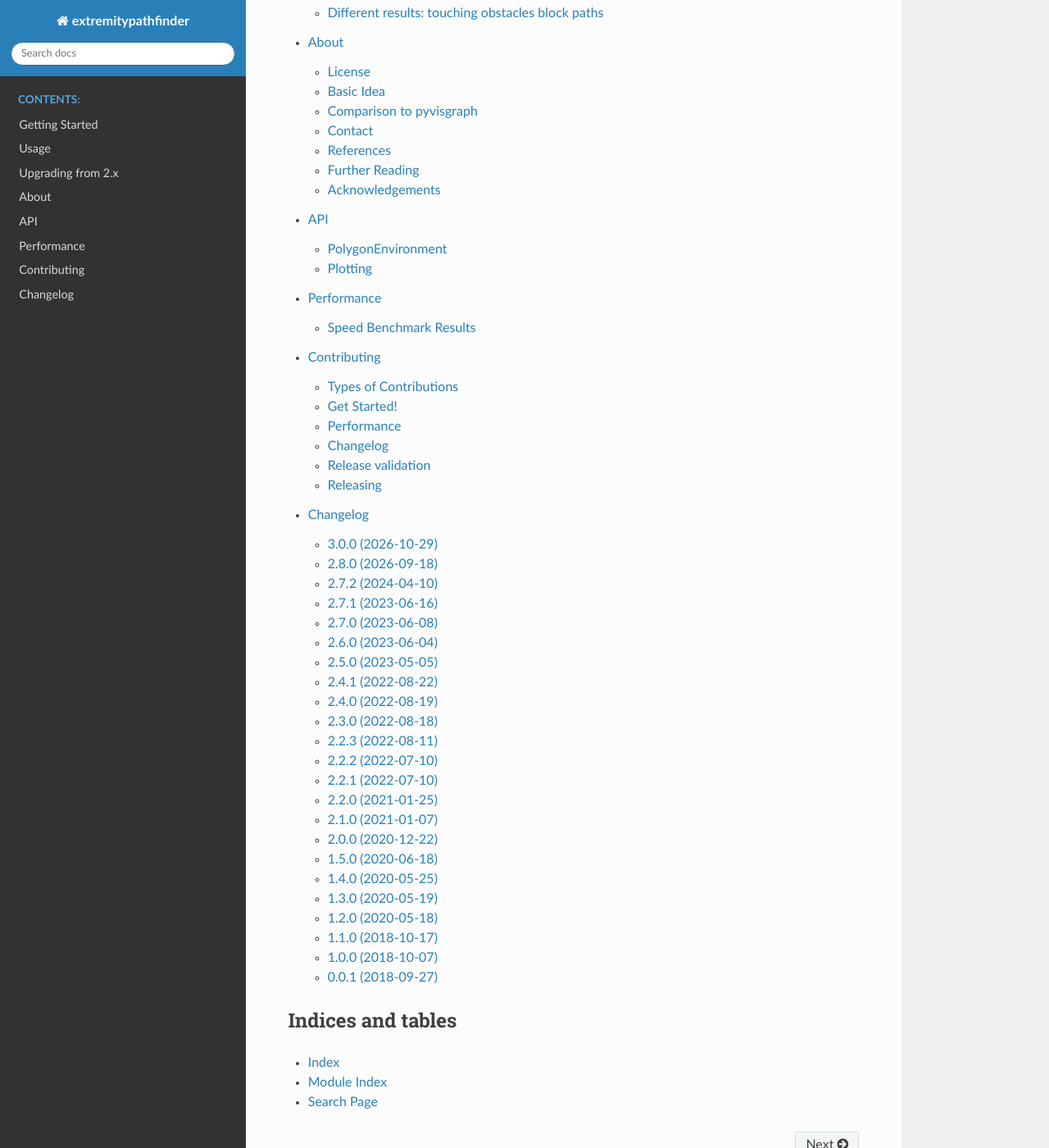
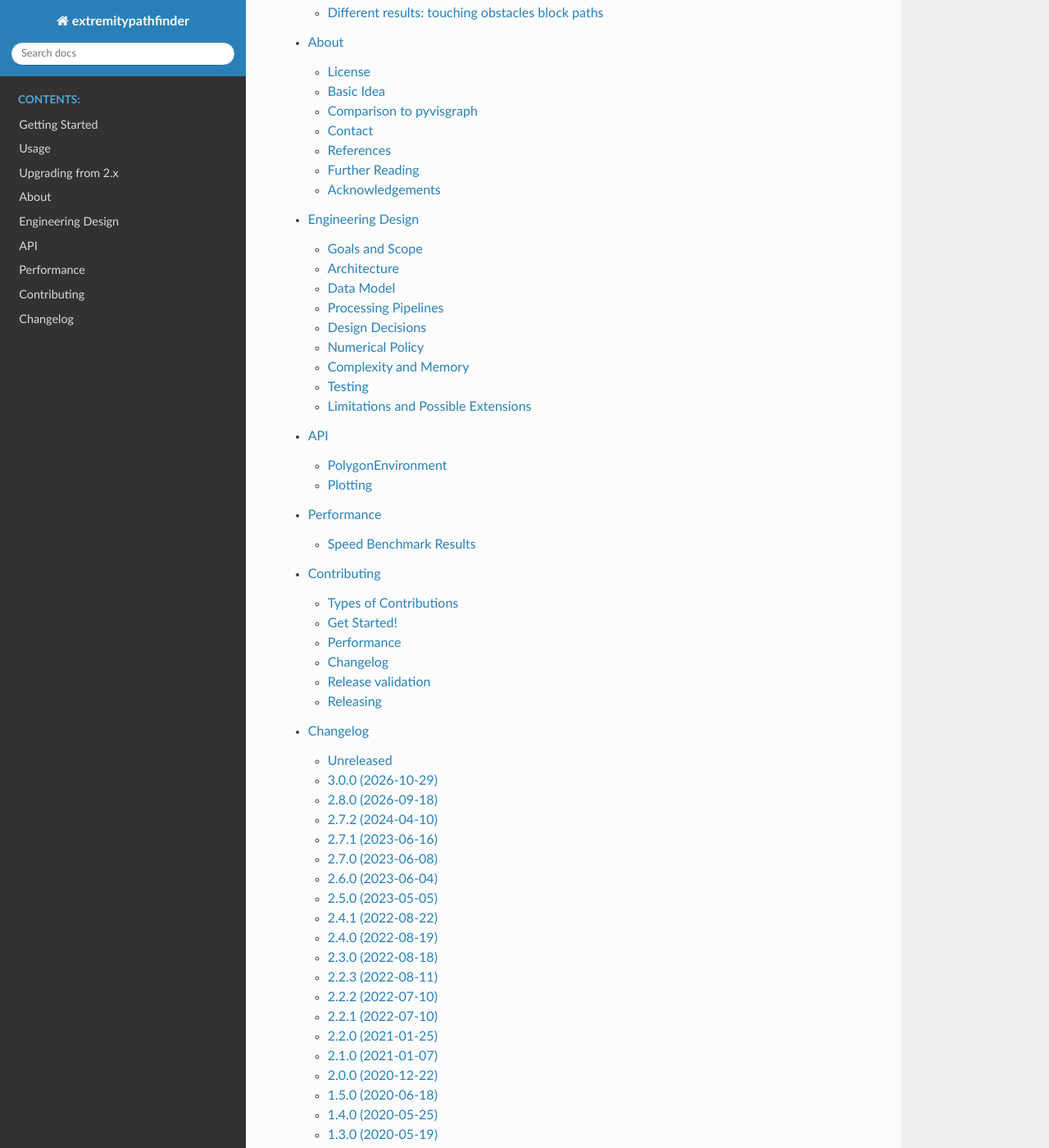
Before and after one commit to jannikmi/extremitypathfinder, a Sphinx documentation site: the page built from docs/index.rst, in a window 1280 px wide and 1400 px high, scrolled down 1215 px. Shown: the whole window at 82% size. Built offline with Sphinx 7.4.7 and the Read the Docs theme 3.1.0, drawn with Linux system fonts in a browser that asks for light colours; part of the change alters nothing that is shown.

Commit message:
docs: add engineering design document
Describes goals and non-goals, the module architecture, the data model,
the construction and query pipelines, the main design decisions, the
numerical policy, complexity, testing and possible extensions.

Co-Authored-By: Claude Opus 5.5 <noreply@anthropic.com>
Claude-Session: https://claude.ai/code/session_01XJqV78oS18Ff7qh9kYpqJ7

```diff
--- a/CHANGELOG.rst
+++ b/CHANGELOG.rst
@@ -1,5 +1,11 @@
 Changelog
 =========
+
+Unreleased
+----------
+
+- documentation: engineering design document (goals, architecture, data model, pipelines and design decisions).
+
 
 3.0.0 (2026-10-29)
 ------------------
--- /dev/null
+++ b/docs/8_design.rst
@@ -0,0 +1,365 @@
+.. _design:
+
+==================
+Engineering Design
+==================
+
+This document describes how ``extremitypathfinder`` is built: its goals, the structure of the code,
+the data model, the processing pipelines and the reasoning behind the main design decisions.
+It is meant for contributors and for users who want to understand the behaviour and the limits of the package.
+The underlying algorithms are explained in :ref:`the about section <algorithm>`, this document refers to them
+instead of repeating them.
+
+
+Goals and Scope
+===============
+
+Goals
+-----
+
+- **Exact shortest paths**: the returned path is a shortest Euclidean path in the free space of a 2D polygon environment
+  (up to floating point precision), not an approximation.
+- **Fast repeated queries**: the environment is static. Expensive work is done once when the environment is created,
+  so that many queries (start, goal) can be answered quickly afterwards.
+- **Small graphs**: only extremities become graph nodes, and the graph is reduced further without losing optimality
+  (cf. :ref:`algorithm`). A small graph makes the queries fast and keeps the memory low.
+- **Well defined behaviour at the edge cases**: touching obstacles, points on edges and collinear vertices
+  are handled by one consistent set of rules (cf. :ref:`touching`), not by special cases spread over the code.
+- **Few dependencies**: ``numpy`` and ``networkx`` only. ``numba`` is an optional accelerator, the package
+  produces the same results without it.
+
+Non-goals
+---------
+
+- **Dynamic environments**: the polygons cannot be changed after the environment is created.
+  A changed environment has to be created anew.
+- **Geometry processing**: polygons are used exactly as given. Simplifying, repairing, buffering or merging
+  geometries is left to dedicated libraries such as Shapely.
+- **Robust geometric predicates**: computations use double precision floating point numbers.
+  Contacts are only detected for exactly equal coordinates or vertices exactly on an edge (cf. `Numerical Policy`_).
+- **Other distance metrics, 3D, agents with a size**: the package computes Euclidean shortest paths for a point
+  in the plane. Agents with a size can be supported by buffering the obstacles beforehand.
+- **Parallel computation**: the visibility graph is computed in a single thread.
+
+
+Architecture
+============
+
+The package is a small library with a single entry point, the class ``PolygonEnvironment``.
+
+.. code-block:: text
+
+    extremitypathfinder/
+    ├── __init__.py              public API
+    ├── extremitypathfinder.py   PolygonEnvironment, SearchResult
+    ├── wedges.py                points and free wedges
+    ├── utils.py                 visibility (AREA), graph, A*, validation, grids, I/O
+    ├── utils_numba.py           numerical kernels (optionally compiled)
+    ├── numba_replacements.py    stand-ins for numba decorators and types
+    ├── plotting.py              plots of environments and searches (matplotlib)
+    ├── command_line.py          console command (JSON input)
+    ├── configs.py               constants
+    └── types.py                 type aliases
+
+The modules form layers, each one only imports from the layers below it:
+
+.. code-block:: text
+
+    command_line, plotting       user interfaces
+            │
+    extremitypathfinder          PolygonEnvironment, SearchResult
+            │
+    utils                        visibility, graph, A*, validation
+            │
+    wedges                       points and free wedges
+            │
+    utils_numba                  numerical kernels
+            │
+    numba | numba_replacements
+
+``PolygonEnvironment`` orchestrates the computation and owns all state.
+``utils`` and ``wedges`` contain stateless functions and the immutable ``Points`` structure,
+``utils_numba`` contains the innermost numerical loops.
+
+
+Data Model
+==========
+
+All geometry is stored in flat numpy arrays and referenced by integer indices.
+Graph nodes, path elements and edges are such indices, coordinates are only looked up when needed.
+
+Vertices and edges
+------------------
+
+- ``coords`` (``n x 2``, ``float64``): the vertices of all polygons, the boundary polygon first (if any),
+  followed by the holes in the given order.
+- ``edge_vertex_idxs`` (``n x 2``): edge ``i`` connects the vertices ``i-1`` and ``i`` of its polygon.
+  Every polygon has as many edges as vertices, so edges and vertices share one index range.
+- ``vertex_edge_idxs`` (``n x 2``): vertex ``i`` connects the edges ``i`` and ``i+1`` of its polygon.
+
+The orientation convention (boundary counter clockwise, holes clockwise) puts the free space on the left side of
+every edge. The free wedges and the point in polygon test rely on it.
+
+Points and free wedges
+----------------------
+
+``Points`` (``wedges.py``) describes the free space around every distinct vertex position within the map.
+Vertices with identical coordinates form one *point*, identified by the lowest vertex index.
+Vertex positions outside of the map (e.g. a hole vertex inside another hole) are no points.
+Each ``Point`` stores:
+
+- the free wedges: the angle ranges of free space around the position,
+  computed from the polygons passing it (*incidences*: vertices at, and edges through the position)
+  by counting on which side of each incidence an angle range lies (a winding number argument, ``free_wedges()``)
+- the extremity wedge: the wedge larger than 180 degree, if there is one. A point is an extremity exactly then.
+- the incident edges and the bounding rays (exact directions, used for exact comparisons along rays)
+
+The four rules of the free wedges (cf. the module docstring of ``wedges.py`` and :ref:`algorithm`)
+are the single source of truth for everything that happens at vertices:
+which points are graph nodes, from where a line of sight may start,
+where it may pass through and where it may arrive.
+
+Angle representations and distances
+-----------------------------------
+
+``reprs_n_distances`` maps every extremity to two arrays of length ``n``: the angle representations
+and the distances of all vertices seen from that extremity. They are computed once with vectorised numpy code
+and reused for the visibility computation, the graph edge weights and the A* heuristic.
+
+The visibility graph
+--------------------
+
+``graph`` is a ``networkx.Graph`` with one node per extremity (the vertex index of its point) and
+undirected edges weighted with the Euclidean distance. Extremities without any edge are kept as nodes:
+start and goal might connect to them.
+
+Query data
+----------
+
+Start and goal get the indices ``n`` and ``n + 1``. A query appends their coordinates to a *copy* of
+``coords`` and computes their angle representations and distances in a query local dictionary.
+It never writes to the environment. The result, ``SearchResult``, carries the path, its length and the data
+needed to inspect the search (temporary edges, node indices). The search graph is only built when requested.
+
+
+Processing Pipelines
+====================
+
+Construction
+------------
+
+``PolygonEnvironment(boundary, holes, validate)`` performs all preprocessing in the constructor,
+so an environment object is always complete and ready for queries.
+
+1. **Conversion**: the input is converted to ``float64`` numpy arrays (independent copies of the input).
+2. **Validation** (optional, ``validate=True``): shapes, minimum vertex count, finite coordinates,
+   no repeated consecutive vertices, no self intersections, non-zero area, orientation,
+   no crossings or overlapping edges at self contacts
+   (``check_data_requirements()``, ``check_polygon_contacts()``).
+3. **Compilation** (``compile_polygon_datastructs()``): the flat coordinate array and the edge/vertex index mappings.
+4. **Points** (``Points``): vertices with identical coordinates are grouped (``np.lexsort``),
+   edges passing through vertex positions are found with a vectorised bounding box prefilter
+   and an exact on-edge test, then the free wedges of every point are computed.
+   The extremities are the points with an extremity wedge.
+5. **Angle representations** of all vertices seen from every extremity (``cmp_reps_n_distance_dict()``).
+6. **Visibility graph** (``compute_graph()``): for every extremity in index order
+
+   - the extremities "in front" of it are removed as candidates and their existing edges to it are deleted
+     ("Property One", cf. :ref:`algorithm`)
+   - the remaining extremities with a higher index are checked for visibility with ``find_visible_from()``.
+     Visibility is symmetric, so each pair is checked once.
+
+Grids (``from_grid()``) are converted into polygons following the borders of the blocked cells first
+(``convert_grid()``) and then take the same path.
+
+Query
+-----
+
+``search(start, goal, verify=True)`` (``find_shortest_path()`` returns only path and length):
+
+1. **Verification** (optional): start and goal must lie within the map (point in polygon tests).
+2. **Trivial case**: identical start and goal.
+3. **Query points**: the ``Point`` at start and goal is looked up (on a vertex position) or created
+   (on an edge). A query point identical to an extremity is merged with that graph node.
+4. **Goal visibility**: the graph nodes and the start visible from the goal.
+   The goal is checked first because two cheap exits follow:
+
+   - nothing visible: there is no path.
+   - the start is visible: the direct connection is the shortest path, no graph search is needed.
+
+5. **Start visibility**: the graph nodes visible from the start.
+6. **Graph search**: ``astar_path()`` searches the precomputed graph extended by the temporary edges of
+   start and goal, with the Euclidean distance as heuristic. The temporary edges are kept in a separate
+   adjacency dictionary, the precomputed graph is neither changed nor copied.
+7. **Result**: the vertex indices of the path are mapped back to coordinates, the length is summed up.
+
+Visibility from one origin
+--------------------------
+
+``find_visible_from()`` is the one visibility routine, used for the extremities during construction and
+for start and goal during queries:
+
+1. Candidates outside of the allowed free wedges of the origin are dropped (rule 2).
+2. The edges incident to the origin are excluded, all other edges are checked with
+   the *Angle Range Elimination Algorithm* (``find_visible()``, cf. :ref:`algorithm`):
+   edges and candidates are sorted by angle representation, every edge only checks the candidates within its
+   angle range. Edges spanning the angle representation ``0.0`` are checked separately in a rotated frame,
+   so the main loop never handles the wrap around.
+3. The remaining candidates are filtered by ``Points.filter_visible()``: lines of sight must pass through
+   points within one wedge (rule 3) and arrive at contacts within a free wedge (rule 4).
+
+Keeping the edge checks (step 2) free of vertex rules, and the vertex rules (steps 1, 3) free of edge checks,
+keeps both parts simple and separately testable.
+
+
+Design Decisions
+================
+
+Precompute once, query many times
+---------------------------------
+
+The visibility between extremities only depends on the environment and is computed in the constructor.
+A query only has to compute the visibility of two points. This favours use cases with a static map and many queries
+(games, robotics, simulations) and is the reason why the environment is immutable.
+
+Precomputing all shortest paths between extremities was rejected: memory grows quadratically with the number of
+extremities, and a fully connected graph would slow down A* (it would visit every node).
+
+Angle representations instead of angles
+---------------------------------------
+
+Directions are compared with a monotone representation in ``[0, 4)`` (one unit per quadrant,
+``_compute_repr_n_dist()``) instead of ``atan2``. It needs one square root and one division, keeps the
+ordering of the angles and is computed without trigonometric functions.
+Everything that sorts or compares directions uses it: the AREA sweep, the free wedges and the "in front" test.
+
+One concept for vertices: free wedges
+-------------------------------------
+
+Before 3.0, contacts of polygons, vertices on edges and collinear edges were handled in separate places.
+Since 3.0 all of these are expressed with free wedges (``wedges.py``, #24):
+an extremity, a convex vertex, a contact point and a query point on an edge are all points with wedges,
+and four rules decide every vertex related question. New edge cases are handled by computing the right wedges,
+not by adding exceptions to the visibility code.
+
+Queries do not modify the environment
+-------------------------------------
+
+Queries keep all their data local: coordinates are appended to a copy, the angle representations of start and goal
+are stored in a ``ChainMap`` layered over the precomputed dictionary, and temporary edges live in a separate
+adjacency dictionary. The precomputed graph is never copied, which made up most of the query time on large
+environments before (#136). As a consequence queries have no side effects, environments can be reused
+and pickled at any time, and ``SearchResult`` is independent of later queries.
+
+Own port of ``networkx.astar_path()``
+-------------------------------------
+
+``utils.astar_path()`` is a port of the ``networkx`` A* search that additionally follows the temporary query edges.
+Adding and removing the edges on the shared graph, other graph libraries and Dijkstra searches were compared
+and rejected (#152, details in the :ref:`contribution guidelines <contributing>`).
+The port is under the 3-clause BSD license of ``networkx`` (``LICENSES/networkx.txt``).
+``networkx`` is kept as graph data structure because it is a familiar, inspectable public attribute
+(``environment.graph``).
+
+Optional numba acceleration
+---------------------------
+
+The numerical kernels in ``utils_numba.py`` are decorated with ``numba.njit`` and explicit signatures (``cache=True``).
+When numba is not installed, ``numba_replacements.py`` provides decorators and types that return the plain Python
+functions, so the package works and gives the same results without numba.
+Code paths that operate on whole arrays use vectorised numpy instead
+(e.g. ``reps_n_distances()``, which performs the same floating point operations as its scalar counterpart).
+CI runs the tests with and without numba (``tests/test_acceleration.py`` checks which backend is active).
+
+Optional validation
+-------------------
+
+Validating the input (orientation, self intersections, crossings at self contacts) is costly and skipped by default
+(``validate=False``). Callers with trusted or generated input do not pay for it, callers with external input
+should enable it. Invalid input without validation leads to undefined results.
+
+Versioned pickles
+-----------------
+
+Environments are cached with ``pickle``. Every pickle stores ``configs.PICKLE_FORMAT_VERSION``,
+loading a pickle with a different version raises a ``ValueError`` with instructions instead of producing an
+environment with missing or outdated attributes. Increase the version whenever the stored attributes change
+incompatibly.
+
+
+Numerical Policy
+================
+
+- All coordinates are ``float64``. Any finite coordinate scale is supported.
+- **Contacts are exact**: polygons touch when coordinates are exactly equal or a vertex lies exactly on an edge
+  (exact cross product test, or angle representations exactly 180 degree apart, ``_lies_on_edge()``).
+  Near-contacts do not block. This makes the behaviour reproducible and independent of a tolerance parameter.
+  For integer coordinates (e.g. grids) the tests are exact.
+- **Rays are exact**: directions that are exactly the same (zero cross product) share one angle representation,
+  even when the representations computed from vectors of different length differ in the last bit
+  (``Point.rep()``). A tiny tolerance (``RAY_TOLERANCE``) only selects which directions are compared exactly.
+- **Lines of sight touching edges**: a line of sight touching an edge only in one of its vertices, or running along it,
+  is not blocked by the edge. What happens at the vertex is decided by its wedges.
+- Intersections are only computed (a 2x2 linear system, ``_lies_behind_inner()``) when cheaper tests
+  (angle range, distance) cannot decide.
+
+
+Complexity and Memory
+=====================
+
+With ``n`` vertices and ``m`` extremities (usually ``m << n``):
+
+=================================  ==========================  =====================================================
+Step                               Time                        Notes
+=================================  ==========================  =====================================================
+points and wedges                  ``O(n²)``                   vectorised bounding box test: edges through vertices
+angle representations              ``O(m n)``                  vectorised, stored for all extremities
+visibility graph                   ``O(m n log n)``            AREA for every extremity, cf. :ref:`algorithm`
+query: visibility of start, goal   ``O(n log n + m)``          dominates the query time
+query: A*                          ``O(E log E)``              ``E``: graph and temporary edges
+=================================  ==========================  =====================================================
+
+Memory is dominated by the angle representations and distances (``2 m n`` floats) and the graph
+(at most ``m (m - 1) / 2`` edges, in practice far fewer thanks to the graph reduction).
+A query uses ``O(n + m)`` additional memory.
+
+Profiling large environments shows that the A* search takes about 5% of the query time,
+most of the time is spent on the visibility of start and goal. Optimisations should target ``find_visible()``.
+Benchmarks: :ref:`speed-tests`, ``scripts/speed_benchmarks.py`` and ``prototypes/large_env_query_profile.py``.
+
+
+Testing
+=======
+
+The tests (``tests/``) are organised by concern:
+
+- ``main_test.py``, ``test_cases.py``: end-to-end shortest paths on polygon and grid environments
+  with known results
+- ``test_find_visible.py``, ``helper_fcts_test.py``: the visibility algorithm and the geometric helpers
+- ``test_contacts.py``: touching obstacles and the free wedges (#24)
+- ``test_core_regressions.py``, ``test_geometry_regressions.py``: regressions of the core algorithms
+  and of documented geometric edge cases
+- ``test_pickle.py``, ``cli_test.py``: persistence and the command line interface
+- ``test_acceleration.py``: the active backend (with or without numba)
+- ``test_release.py``, ``test_validate_release.py``: the release tooling
+
+``tox`` runs the tests for all supported Python versions with the minimum and the latest dependencies,
+each with and without numba. Release artifacts are additionally installed and smoke tested in isolation
+(``make release-check``). Bug fixes should come with a regression test reproducing the bug.
+
+
+Limitations and Possible Extensions
+===================================
+
+- **Dynamic environments**: changes require a new environment. Computing visibility on demand,
+  or updating only the affected part of the graph, would allow changing obstacles.
+- **Parallel graph construction**: the visibility of each extremity can be computed independently
+  (the symmetry optimisation would have to be given up or the results merged), which would parallelise well.
+- **Query speed**: the visibility of start and goal is computed from scratch for every query.
+  Spatial indices over the edges could reduce the number of edges checked per query.
+- **A* specialised for visibility graphs**: the triangle inequality of the visibility graph could allow
+  an earlier termination than for general graphs (cf. :ref:`algorithm`).
+- **Dense grids**: environments with many small obstacles have many extremities. A grid based search can be
+  faster there (cf. :ref:`usage`).
+
+Ideas and planned changes are tracked as `GitHub Issues <https://github.com/jannikmi/extremitypathfinder/issues>`__.
--- a/docs/index.rst
+++ b/docs/index.rst
@@ -20,6 +20,7 @@ python package for geometric shortest path computation in 2D multi-polygon or gr
     Usage <1_usage>
     Upgrading from 2.x <2_upgrading>
     About <3_about>
+    Engineering Design <8_design>
     API <4_api>
     Performance <7_performance>
     Contributing <5_contributing>
```
